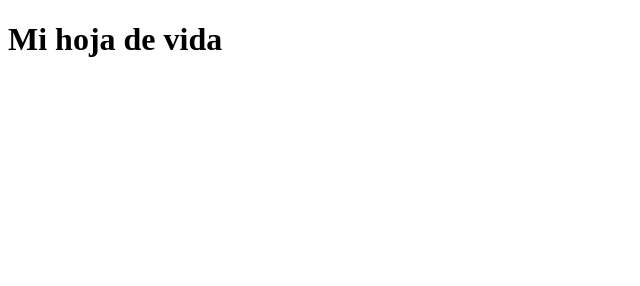
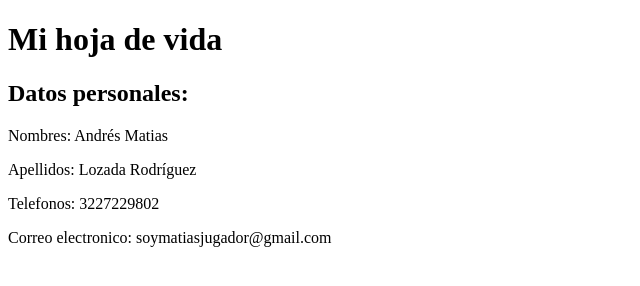
Before and after one commit to matiaslozada9809/Evaluacion-1, a plain HTML site: page index.html in a window 1280 px wide. Shown: the whole page, without its empty margins (0-640 px from the left). Drawn offline with Linux system fonts and the light colour scheme.

Commit message:
cambio 1

```diff
--- a/index.html
+++ b/index.html
@@ -7,5 +7,12 @@
 </head>
 <body>
     <h1>Mi hoja de vida</h1>
+
+    <h2>Datos personales:</h2>
+
+    <p>Nombres: Andrés Matias </p>
+    <p>Apellidos: Lozada Rodríguez </p>
+    <p>Telefonos: 3227229802 </p>
+    <p>Correo electronico: soymatiasjugador@gmail.com </p>
 </body>
 </html>
```
